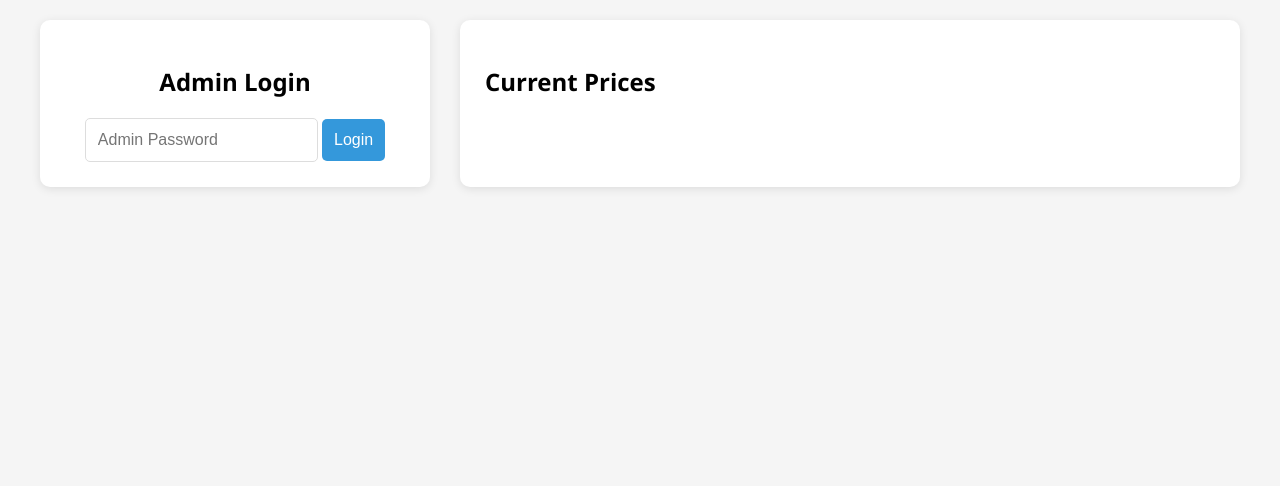
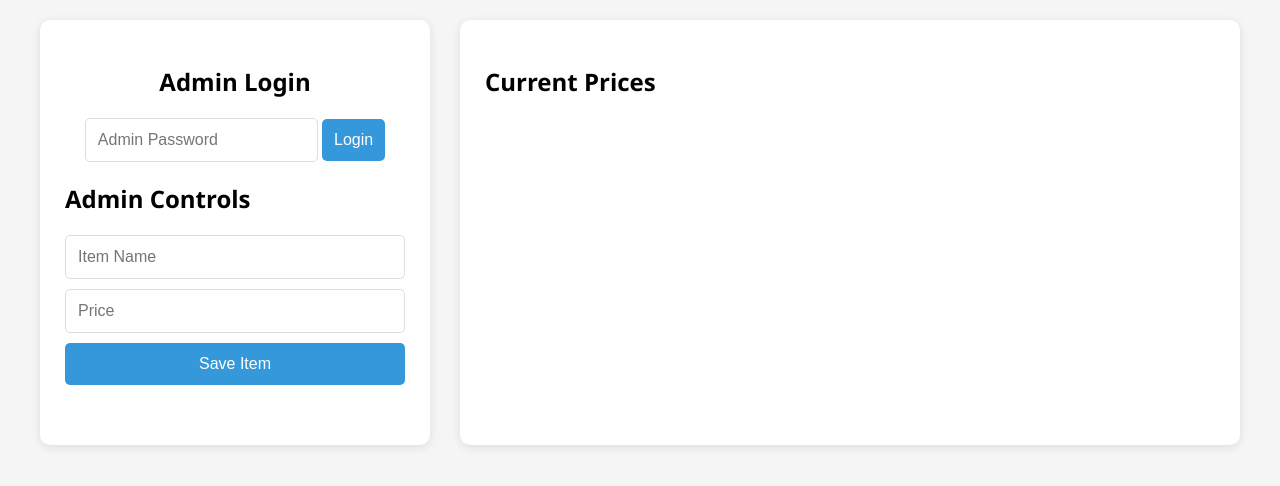
Before and after one commit to Urbanprgmr/Priceapp.github.io, a plain HTML site: page index.html in a window 1280 px wide. Drawn offline with Linux system fonts and the light colour scheme.

Commit message:
Update styles.css

```diff
--- a/styles.css
+++ b/styles.css
@@ -117,3 +117,8 @@ button:hover {
         grid-template-columns: 1fr;
     }
 }
+#adminControls {
+     display: block !important; /* Force show for debugging */
+     opacity: 1;
+     transition: opacity 0.3s ease;
+}
```
